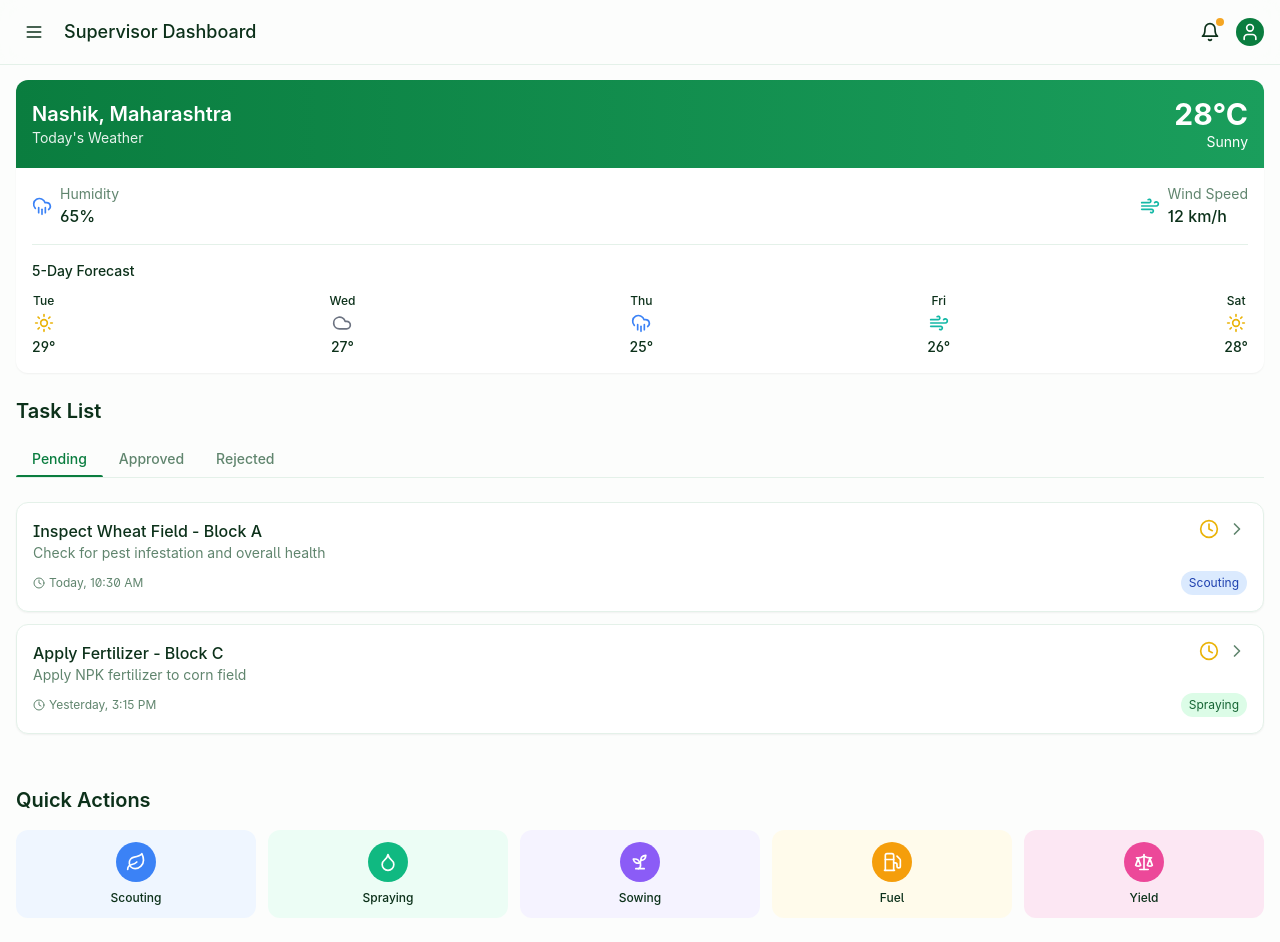
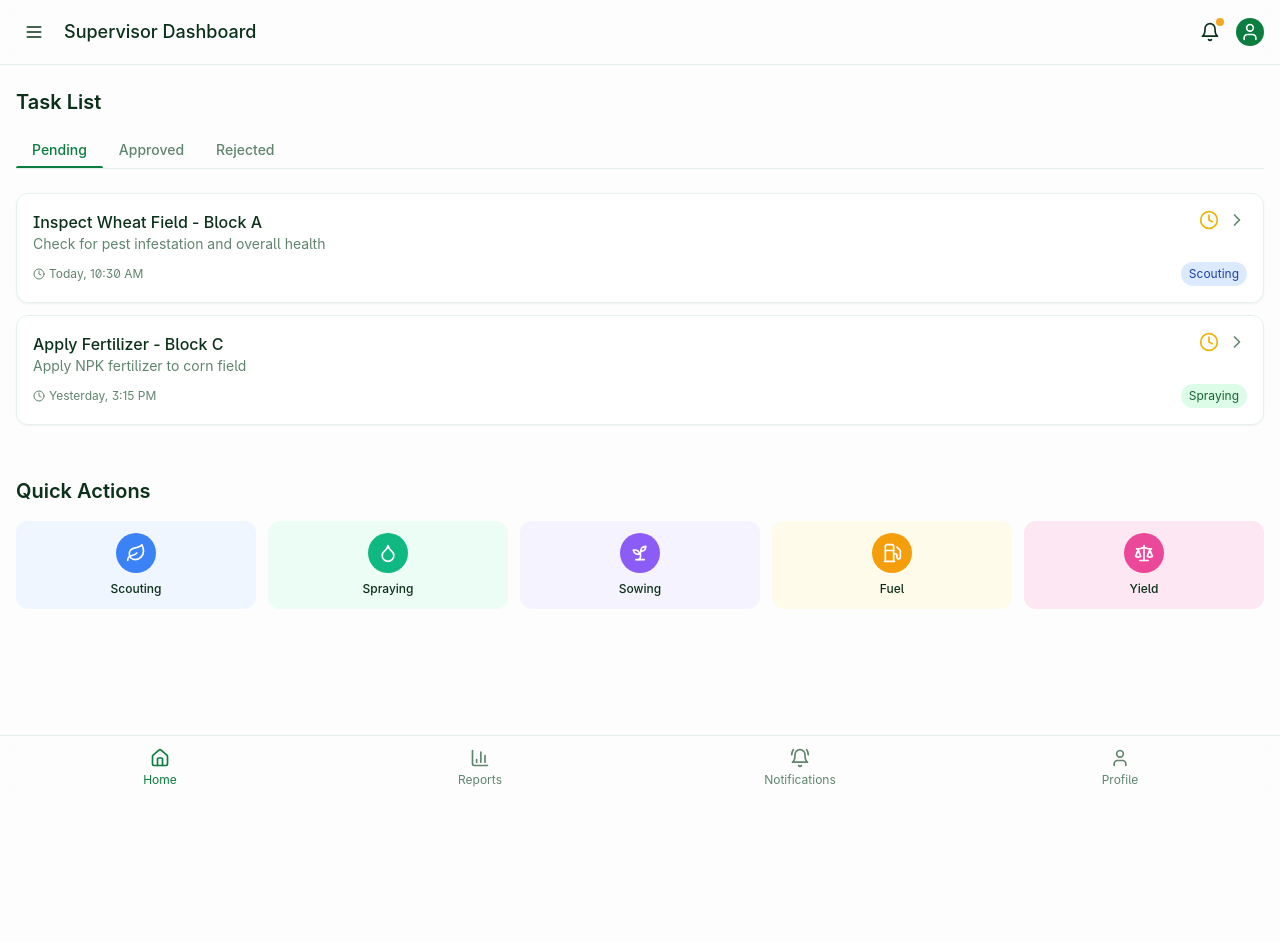
Before and after one commit to swamy-pavaman/agro-scouting-hub, a React (Vite) app: page /supervisor in a window 1280 px wide. After the commit the page ends 800 px from the top, so only its background shows below. Built offline with nearby package versions, Linux system fonts and the light colour scheme.

Commit message:
Reverted to edit edt-56f52dc2-90b4-4108-aee8-99733b573ffc: "Design splash screen logo"

```diff
--- a/src/App.tsx
+++ b/src/App.tsx
@@ -14,6 +14,7 @@ import ManagerHome from "./pages/ManagerHome";
 import TaskSubmission from "./pages/TaskSubmission";
 import TaskReview from "./pages/TaskReview";
 import Notifications from "./pages/Notifications";
+import Profile from "./pages/Profile";
 import Reports from "./pages/Reports";
 import NotFound from "./pages/NotFound";
 
@@ -37,6 +38,7 @@ const App = () => (
           <Route path="/supervisor" element={<SupervisorHome />} />
           <Route path="/submit/:type" element={<TaskSubmission />} />
           <Route path="/notifications" element={<Notifications />} />
+          <Route path="/profile" element={<Profile />} />
           <Route path="/reports" element={<Reports />} />
 
           {/* Manager routes */}
--- a/src/components/WeatherReport.tsx
+++ /dev/null
@@ -1,132 +0,0 @@
-
-import { Sun, Cloud, CloudRain, Wind } from "lucide-react";
-import { useState, useEffect } from "react";
-
-type WeatherData = {
-  temperature: number;
-  condition: "sunny" | "cloudy" | "rainy" | "windy";
-  humidity: number;
-  windSpeed: number;
-  location: string;
-  forecast: {
-    day: string;
-    temperature: number;
-    condition: "sunny" | "cloudy" | "rainy" | "windy";
-  }[];
-};
-
-// Mock weather data for demonstration
-const mockWeatherData: WeatherData = {
-  temperature: 28,
-  condition: "sunny",
-  humidity: 65,
-  windSpeed: 12,
-  location: "Nashik, Maharashtra",
-  forecast: [
-    { day: "Tue", temperature: 29, condition: "sunny" },
-    { day: "Wed", temperature: 27, condition: "cloudy" },
-    { day: "Thu", temperature: 25, condition: "rainy" },
-    { day: "Fri", temperature: 26, condition: "windy" },
-    { day: "Sat", temperature: 28, condition: "sunny" },
-  ],
-};
-
-const getWeatherIcon = (condition: WeatherData["condition"], size = 24) => {
-  switch (condition) {
-    case "sunny":
-      return <Sun size={size} className="text-yellow-500" />;
-    case "cloudy":
-      return <Cloud size={size} className="text-gray-500" />;
-    case "rainy":
-      return <CloudRain size={size} className="text-blue-500" />;
-    case "windy":
-      return <Wind size={size} className="text-teal-500" />;
-  }
-};
-
-export function WeatherReport() {
-  const [weather, setWeather] = useState<WeatherData | null>(null);
-  const [loading, setLoading] = useState(true);
-
-  useEffect(() => {
-    // In a real app, you would fetch from an actual weather API
-    const fetchWeather = async () => {
-      try {
-        // Simulate API call
-        await new Promise(resolve => setTimeout(resolve, 1000));
-        setWeather(mockWeatherData);
-      } catch (error) {
-        console.error("Failed to fetch weather data:", error);
-      } finally {
-        setLoading(false);
-      }
-    };
-
-    fetchWeather();
-  }, []);
-
-  if (loading) {
-    return (
-      <div className="bg-white rounded-xl shadow-sm animate-pulse">
-        <div className="h-32 bg-gray-200 rounded-xl"></div>
-      </div>
-    );
-  }
-
-  if (!weather) {
-    return (
-      <div className="bg-white rounded-xl shadow-sm p-4 text-center">
-        <p className="text-muted-foreground">Weather data unavailable</p>
-      </div>
-    );
-  }
-
-  return (
-    <div className="bg-white rounded-xl shadow-sm overflow-hidden">
-      <div className="bg-gradient-to-r from-agro-primary to-agro-secondary p-4 text-white">
-        <div className="flex justify-between items-center">
-          <div>
-            <h3 className="text-xl font-semibold">{weather.location}</h3>
-            <p className="text-sm opacity-90">Today's Weather</p>
-          </div>
-          <div className="text-right">
-            <p className="text-3xl font-bold">{weather.temperature}°C</p>
-            <p className="text-sm capitalize">{weather.condition}</p>
-          </div>
-        </div>
-      </div>
-
-      <div className="p-4">
-        <div className="flex justify-between mb-4">
-          <div className="flex items-center gap-2">
-            <CloudRain className="w-5 h-5 text-blue-500" />
-            <div>
-              <p className="text-sm text-muted-foreground">Humidity</p>
-              <p className="font-medium">{weather.humidity}%</p>
-            </div>
-          </div>
-          <div className="flex items-center gap-2">
-            <Wind className="w-5 h-5 text-teal-500" />
-            <div>
-              <p className="text-sm text-muted-foreground">Wind Speed</p>
-              <p className="font-medium">{weather.windSpeed} km/h</p>
-            </div>
-          </div>
-        </div>
-
-        <div className="border-t pt-4">
-          <p className="text-sm font-medium mb-3">5-Day Forecast</p>
-          <div className="flex justify-between">
-            {weather.forecast.map((day, index) => (
-              <div key={index} className="flex flex-col items-center">
-                <p className="text-xs font-medium mb-1">{day.day}</p>
-                {getWeatherIcon(day.condition, 20)}
-                <p className="text-sm font-medium mt-1">{day.temperature}°</p>
-              </div>
-            ))}
-          </div>
-        </div>
-      </div>
-    </div>
-  );
-}
--- a/src/pages/SupervisorHome.tsx
+++ b/src/pages/SupervisorHome.tsx
@@ -1,10 +1,10 @@
 
 import { Navbar } from "@/components/Navbar";
+import { BottomNav } from "@/components/BottomNav";
 import { TaskCard } from "@/components/TaskCard";
 import { ActionButton } from "@/components/ActionButton";
 import { TabView } from "@/components/TabView";
 import { Leaf, Droplet, Sprout, Fuel, Scale } from "lucide-react";
-import { WeatherReport } from "@/components/WeatherReport";
 
 const SupervisorHome = () => {
   const pendingTasks = [
@@ -52,11 +52,7 @@ const SupervisorHome = () => {
     <div className="min-h-screen bg-background">
       <Navbar title="Supervisor Dashboard" userType="supervisor" />
 
-      <main className="container mx-auto px-4 pt-20 pb-6">
-        <div className="mb-6">
-          <WeatherReport />
-        </div>
-
+      <main className="container mx-auto px-4 pt-20 pb-20">
         <h2 className="text-xl font-semibold mb-4 mt-2 animate-fade-in">Task List</h2>
 
         <TabView
@@ -133,6 +129,8 @@ const SupervisorHome = () => {
           />
         </div>
       </main>
+
+      <BottomNav userType="supervisor" />
     </div>
   );
 };
```
